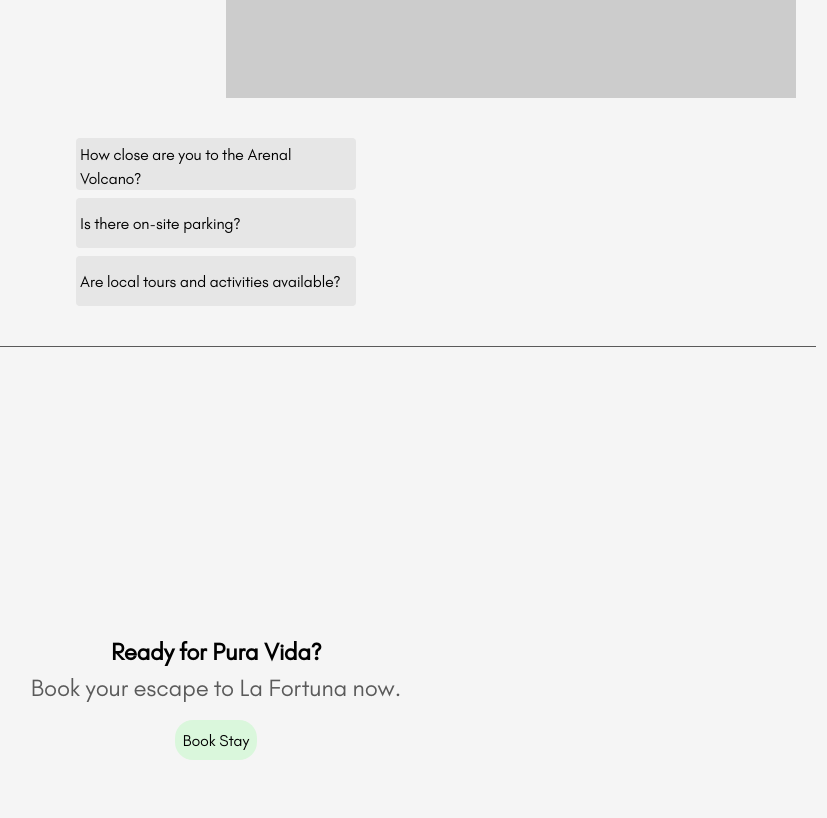
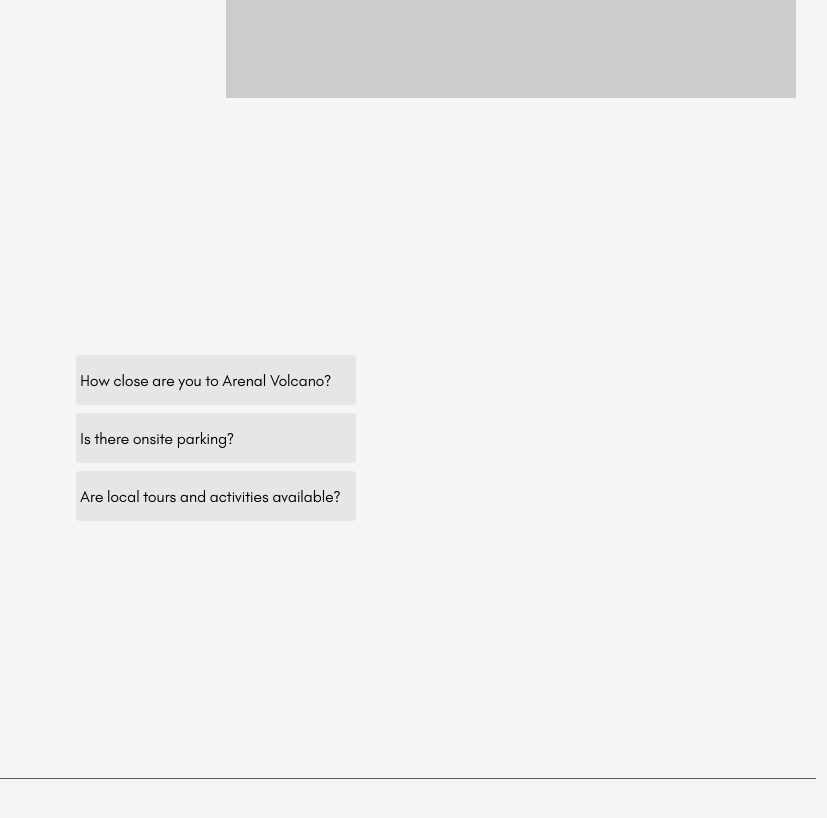
Before and after one commit to lunalabscr/echo-frontend, a React (Vite) app: page /en in a window 1280 px wide. Shown: the part 2860-3678 px from the top of the page, without its empty margins (424-1251 px from the left). Built offline with nearby package versions, Linux system fonts and the light colour scheme.

Commit message:
added trnalsations for the new stuff

```diff
--- a/public/locales/en/translation.json
+++ b/public/locales/en/translation.json
@@ -30,6 +30,14 @@
     "whatsapp": "Whatsapp",
     "experience": "Experience"
   },
+  "faq": {
+    "question1": "How close are you to Arenal Volcano?",
+    "answer1": "We are just a 10-minute drive from the entrance to Arenal Volcano National Park and less than 5 minutes from downtown La Fortuna. You’ll enjoy stunning views of the volcano right from the property!",
+    "question2": "Is there onsite parking?",
+    "answer2": "Yes, we offer free private parking on-site for all guests. The area is secure and easily accessible for all vehicle types.",
+    "question3": "Are local tours and activities available?",
+    "answer3": "Absolutely! We can help you book popular activities like hot springs, ziplining, waterfall hikes, volcano tours, and more. Ask us for recommendations — we love helping guests plan their adventures!"
+  },
   "info": {
     "wa-text": "Hi! I’d love to book a stay in La Fortuna. Could you please share availability and details?"
   },
--- a/src/components/faq/index.module.scss
+++ b/src/components/faq/index.module.scss
@@ -8,6 +8,10 @@
   flex-direction: column;
   gap: 8px;
   margin-block: 40px;
+  @include mixins.respond-to(lg) {
+    justify-content: center;
+    height: 600px;
+  }
 
   &__item {
     border-radius: 4px;
--- a/src/components/faq/index.tsx
+++ b/src/components/faq/index.tsx
@@ -5,23 +5,24 @@
   AccordionTrigger,
 } from "@radix-ui/react-accordion";
 import styles from "./index.module.scss";
+import { useTranslation } from "react-i18next";
 
 export const Faq = () => {
+  const { t } = useTranslation("translation", { keyPrefix: "faq" });
   const accordionFaq = [
     {
-      trigger: "How close are you to the Arenal Volcano?",
-      content: "Yes, we are super close to the volcano",
+      trigger: t("question1"),
+      content: t("answer1"),
       value: "trigger-1",
     },
     {
-      trigger: "Is there on-site parking?",
-      content: "Yes, there is on-site parking for small and big vehicules",
+      trigger: t("question2"),
+      content: t("answer2"),
       value: "trigger-2",
     },
     {
-      trigger: "Are local tours and activities available?",
-      content:
-        "We are located in the heart of La Fortuna, you'll have plenty of nearby activities",
+      trigger: t("question3"),
+      content: t("answer3"),
       value: "trigger-3",
     },
   ];
```
Also changed, not shown: public/locales/es/translation.json (+8 -0 lines), public/locales/pt/translation.json (+8 -0 lines).
